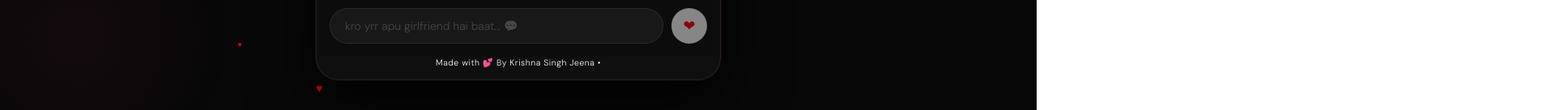
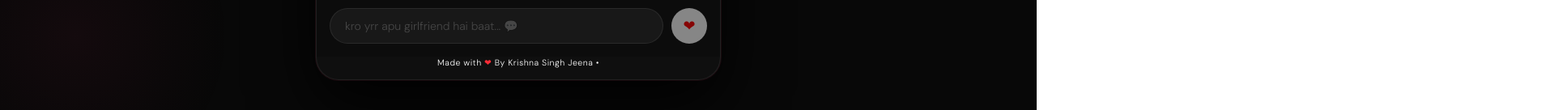
Before and after one commit to Krishnajeena02/laali-ai-chat, a React (Vite) app in the folder Frontend/: page /chat in a window 1280 px wide. Shown: the part 661-797 px from the top of the page at 81% size, 1920 px wide, since content can reach past the window. Built offline with nearby package versions, Linux system fonts and the light colour scheme; no server answers; sample sign-in values are in the browser's storage.

Commit message:
add floating animation

```diff
--- a/Frontend/src/pages/LaaliChat.jsx
+++ b/Frontend/src/pages/LaaliChat.jsx
@@ -7,8 +7,8 @@ import laaliImg from "../assets/WhatsApp Image 2026-03-08 at 2.10.25 AM (1).jpeg
 const API_URL = import.meta.env.VITE_API_URL || "http://localhost:3001";
 
 const SONGS = [
-  "/music/bg_tune.mpeg",
-  "/music/meri_sahiba.mpeg",
+  "/music/tum-hi-ho.mp3",
+  "/music/kesariya.mp3",
   "/music/raataan-lambiyan.mp3",
   "/music/pahadi-mashup.mp3",
   "/music/bekhayali.mp3",
@@ -31,7 +31,7 @@ function FloatingHearts() {
     opacity: i % 3 === 0 ? 0.12 : 0.07,
   }));
   return (
-    <div className="fixed inset-0 pointer-events-none z-0 overflow-hidden">
+    <div className="absolute inset-0 pointer-events-none z-0 overflow-hidden">
       {hearts.map((h) => (
         <div key={h.id} style={{
           position: "absolute", left: h.left, bottom: "-30px",
@@ -109,7 +109,7 @@ export default function ChatScreen() {
     } catch {
       setMessages((prev) => [...prev, {
         role: "model",
-        text: "Arre! krishna ne iduge baat kariye karau ab ni karun mi baat 😅",
+        text: "Arre! krishna iduge baat kariye karau ab ni karun mi baat 😅",
       }]);
     } finally {
       setTyping(false);
@@ -139,15 +139,14 @@ export default function ChatScreen() {
         ::-webkit-scrollbar-thumb { background: rgba(200,60,100,0.2); border-radius: 2px; }
       `}</style>
 
-      <div className="min-h-screen min-h-[100dvh] bg-[#080808] flex items-center justify-center sm:p-4 relative overflow-hidden">
+      <div className="min-h-screen min-h-[100dvh] bg-[#080808] flex items-center justify-center sm:p-4 relative">
 
-        <div className="hidden sm:block fixed -top-28 -right-28 w-[420px] h-[420px] rounded-full pointer-events-none z-0"
+        <div className="fixed -top-28 -right-28 w-[420px] h-[420px] rounded-full pointer-events-none z-0"
           style={{ background: "radial-gradient(circle, rgba(200,60,100,0.10) 0%, transparent 70%)" }} />
-        <div className="hidden sm:block fixed -bottom-24 -left-24 w-[380px] h-[380px] rounded-full pointer-events-none z-0"
+        <div className="fixed -bottom-24 -left-24 w-[380px] h-[380px] rounded-full pointer-events-none z-0"
           style={{ background: "radial-gradient(circle, rgba(160,40,80,0.08) 0%, transparent 70%)" }} />
 
-        <FloatingHearts />
-
+        <span className="hidden sm:block"><FloatingHearts /></span>
         <div
           className="relative z-10 w-full flex flex-col bg-[#0f0f0f] border-white/[0.07]
             h-[100dvh] rounded-none border-0
@@ -179,7 +178,8 @@ export default function ChatScreen() {
           </div>
 
           {/* MESSAGES */}
-          <div className="flex-1 overflow-y-auto px-3 py-4 sm:px-4 sm:py-[18px] flex flex-col gap-3">
+          <div className="flex-1 overflow-y-auto px-3 py-4 sm:px-4 sm:py-[18px] flex flex-col gap-3 relative">
+            <span className="sm:hidden"><FloatingHearts /></span>
             {messages.map((m, i) => (
               <div key={i} className={`flex items-end gap-2 ${m.role === "user" ? "justify-end" : "justify-start"}`}>
                 {m.role === "model" && (
@@ -259,7 +259,7 @@ export default function ChatScreen() {
               onClick={() => sendMessage()}
               disabled={loading || !input.trim()}
               className="w-10 h-10 sm:w-11 sm:h-11 rounded-full flex items-center justify-center text-base sm:text-lg flex-shrink-0
-                cursor-pointer  transition-all hover:scale-[1.08] active:scale-95 disabled:opacity-50 disabled:cursor-not-allowed"
+                cursor-pointer transition-all hover:scale-[1.08] active:scale-95 disabled:opacity-50 disabled:cursor-not-allowed"
               style={{
                 color:"red",
                 background: "white",
@@ -268,8 +268,8 @@ export default function ChatScreen() {
             >❤</button>
           </div>
 
-          <p className="text-center  sm:pb-3 text-[11px] sm:text-[10.5px] font-light text-white tracking-wider flex-shrink-0">
-            Made with 💕 By Krishna Singh Jeena •
+          <p className="text-center pb-2 sm:pb-3 text-[11px] sm:text-[10.5px] font-light text-white tracking-wider flex-shrink-0">
+            Made with <span className="text-red-500 ">❤</span> By Krishna Singh Jeena •
           </p>
 
         </div>
```
